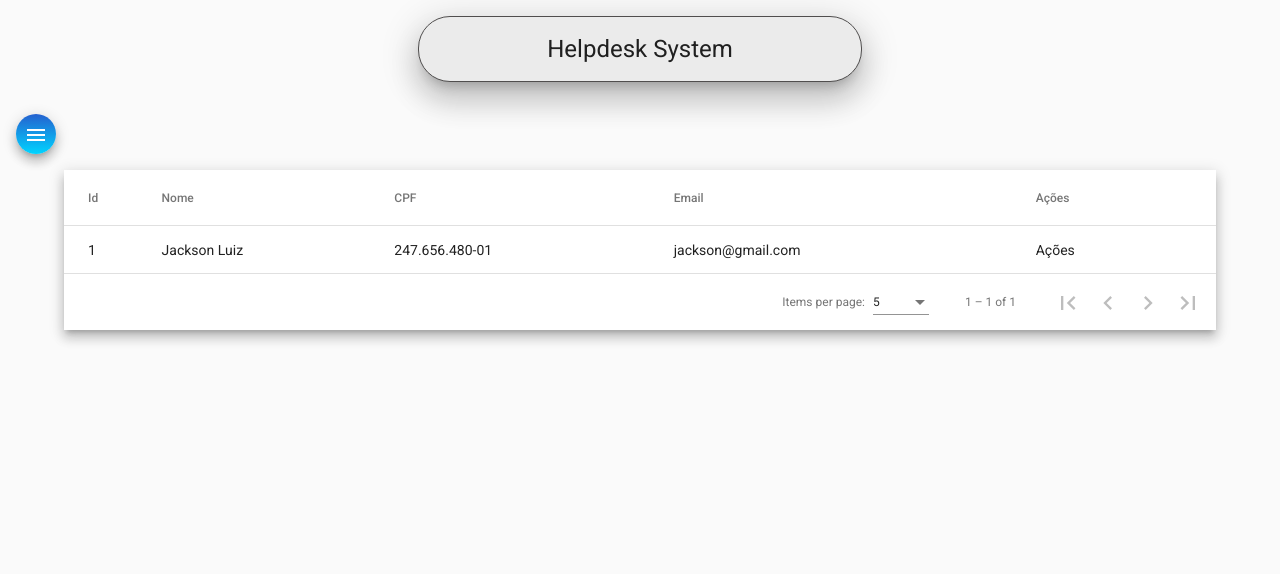
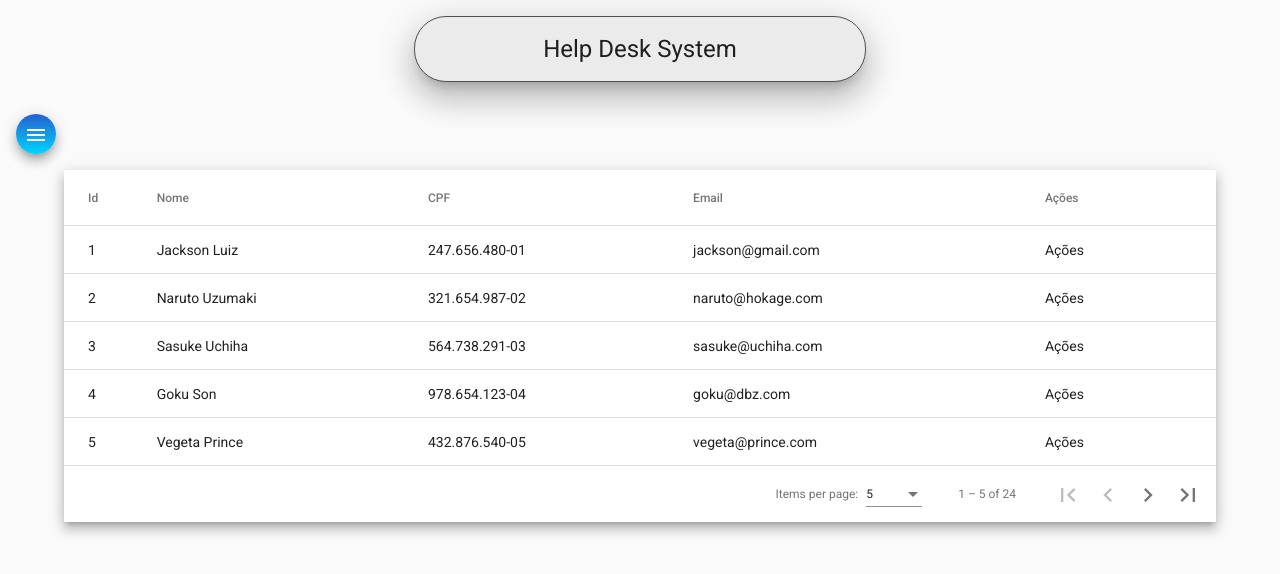
Before and after one commit to JacksonLuiz99/helpdesk-frontend, an Angular app: page /tecnicos in a window 1280 px wide. Shown: the top 574 px of the page. Built offline with nearby package versions, Linux system fonts and the light colour scheme.

Commit message:
Adição de novos tecnicos

```diff
--- a/src/app/components/header/header.component.html
+++ b/src/app/components/header/header.component.html
@@ -1,3 +1,3 @@
 <div class="container">
-    <h1 class="mat-elevation-z19">Helpdesk System </h1>
+    <h1 class="mat-elevation-z19">Help Desk System </h1>
 </div>
--- a/src/app/components/tecnico/tecnico-list/tecnico-list.component.ts
+++ b/src/app/components/tecnico/tecnico-list/tecnico-list.component.ts
@@ -19,6 +19,213 @@ export class TecnicoListComponent implements OnInit {
       senha: '123',
       perfis: ['0'],
       dataCriacao: '24/12/2024'
+    },
+    {
+      id: 2,
+      nome: 'Naruto Uzumaki',
+      cpf: '321.654.987-02',
+      email: 'naruto@hokage.com',
+      senha: 'uzumaki',
+      perfis: ['1'],
+      dataCriacao: '24/12/2024'
+    },
+    {
+      id: 3,
+      nome: 'Sasuke Uchiha',
+      cpf: '564.738.291-03',
+      email: 'sasuke@uchiha.com',
+      senha: 'uchiha',
+      perfis: ['2'],
+      dataCriacao: '24/12/2024'
+    },
+    {
+      id: 4,
+      nome: 'Goku Son',
+      cpf: '978.654.123-04',
+      email: 'goku@dbz.com',
+      senha: 'kamehameha',
+      perfis: ['0'],
+      dataCriacao: '24/12/2024'
+    },
+    {
+      id: 5,
+      nome: 'Vegeta Prince',
+      cpf: '432.876.540-05',
+      email: 'vegeta@prince.com',
+      senha: 'pride',
+      perfis: ['1'],
+      dataCriacao: '24/12/2024'
+    },
+    {
+      id: 6,
+      nome: 'Kurama',
+      cpf: '111.222.333-06',
+      email: 'kurama@bijuu.com',
+      senha: 'kyuubi',
+      perfis: ['2'],
+      dataCriacao: '24/12/2024'
+    },
+    {
+      id: 7,
+      nome: 'Hinata Hyuga',
+      cpf: '111.333.555-07',
+      email: 'hinata@hyuga.com',
+      senha: 'byakugan',
+      perfis: ['1'],
+      dataCriacao: '24/12/2024'
+    },
+    {
+      id: 8,
+      nome: 'Kakashi Hatake',
+      cpf: '444.555.666-08',
+      email: 'kakashi@hatake.com',
+      senha: 'sharingan',
+      perfis: ['2'],
+      dataCriacao: '24/12/2024'
+    },
+    {
+      id: 9,
+      nome: 'Sakura Haruno',
+      cpf: '555.666.777-09',
+      email: 'sakura@haruno.com',
+      senha: 'tsunade',
+      perfis: ['0'],
+      dataCriacao: '24/12/2024'
+    },
+    {
+      id: 10,
+      nome: 'Tsunade Senju',
+      cpf: '777.888.999-10',
+      email: 'tsunade@senju.com',
+      senha: 'slug',
+      perfis: ['1'],
+      dataCriacao: '24/12/2024'
+    },
+    {
+      id: 11,
+      nome: 'Frieza',
+      cpf: '345.678.912-11',
+      email: 'frieza@dbz.com',
+      senha: 'emperor',
+      perfis: ['2'],
+      dataCriacao: '24/12/2024'
+    },
+    {
+      id: 12,
+      nome: 'Piccolo',
+      cpf: '111.777.333-12',
+      email: 'piccolo@dbz.com',
+      senha: 'majin',
+      perfis: ['1'],
+      dataCriacao: '24/12/2024'
+    },
+    {
+      id: 13,
+      nome: 'Trunks',
+      cpf: '876.543.210-13',
+      email: 'trunks@dbz.com',
+      senha: 'sword',
+      perfis: ['0'],
+      dataCriacao: '24/12/2024'
+    },
+    {
+      id: 14,
+      nome: 'Gohan Son',
+      cpf: '654.987.321-14',
+      email: 'gohan@dbz.com',
+      senha: 'greatsaiyaman',
+      perfis: ['2'],
+      dataCriacao: '24/12/2024'
+    },
+    {
+      id: 15,
+      nome: 'Jiraiya',
+      cpf: '432.654.987-15',
+      email: 'jiraiya@toad.com',
+      senha: 'hermit',
+      perfis: ['1'],
+      dataCriacao: '24/12/2024'
+    },
+    {
+      id: 16,
+      nome: 'Shikamaru Nara',
+      cpf: '333.444.555-16',
+      email: 'shikamaru@nara.com',
+      senha: 'shadow',
+      perfis: ['0'],
+      dataCriacao: '24/12/2024'
+    },
+    {
+      id: 17,
+      nome: 'Itachi Uchiha',
+      cpf: '555.444.333-17',
+      email: 'itachi@uchiha.com',
+      senha: 'genjutsu',
+      perfis: ['2'],
+      dataCriacao: '24/12/2024'
+    },
+    {
+      id: 18,
+      nome: 'Cell',
+      cpf: '789.654.123-18',
+      email: 'cell@dbz.com',
+      senha: 'perfectcell',
+      perfis: ['1'],
+      dataCriacao: '24/12/2024'
+    },
+    {
+      id: 19,
+      nome: 'Bulma Briefs',
+      cpf: '321.765.432-19',
+      email: 'bulma@capsulecorp.com',
+      senha: 'intelligence',
+      perfis: ['0'],
+      dataCriacao: '24/12/2024'
+    },
+    {
+      id: 20,
+      nome: 'Killer Bee',
+      cpf: '876.123.444-20',
+      email: 'killerbee@cloud.com',
+      senha: 'rapping',
+      perfis: ['2'],
+      dataCriacao: '24/12/2024'
+    },
+    {
+      id: 21,
+      nome: 'Killer Bee',
+      cpf: '123.555.444-21',
+      email: 'bee@cloud.com',
+      senha: 'rapstar',
+      perfis: ['0'],
+      dataCriacao: '24/12/2024'
+    },
+    {
+      id: 22,
+      nome: 'Konohamaru Sarutobi',
+      cpf: '210.321.654-22',
+      email: 'konohamaru@konohagakure.com',
+      senha: 'rasengan',
+      perfis: ['1'],
+      dataCriacao: '24/12/2024'
+    },
+    {
+      id: 23,
+      nome: 'Raditz',
+      cpf: '999.888.777-23',
+      email: 'raditz@dbz.com',
+      senha: 'brother',
+      perfis: ['2'],
+      dataCriacao: '24/12/2024'
+    },
+    {
+      id: 24,
+      nome: 'Yamcha',
+      cpf: '555.444.222-24',
+      email: 'yamcha@dbz.com',
+      senha: 'wolfang',
+      perfis: ['0'],
+      dataCriacao: '24/12/2024'
     }
   ]
 
--- a/src/index.html
+++ b/src/index.html
@@ -2,7 +2,7 @@
 <html lang="pt-br">
 <head>
   <meta charset="utf-8">
-  <title>Helpdesk</title>
+  <title>Help Desk</title>
   <base href="/">
   <meta name="viewport" content="width=device-width, initial-scale=1">
   <link rel="icon" type="image/x-icon" href="favicon.ico">
```
